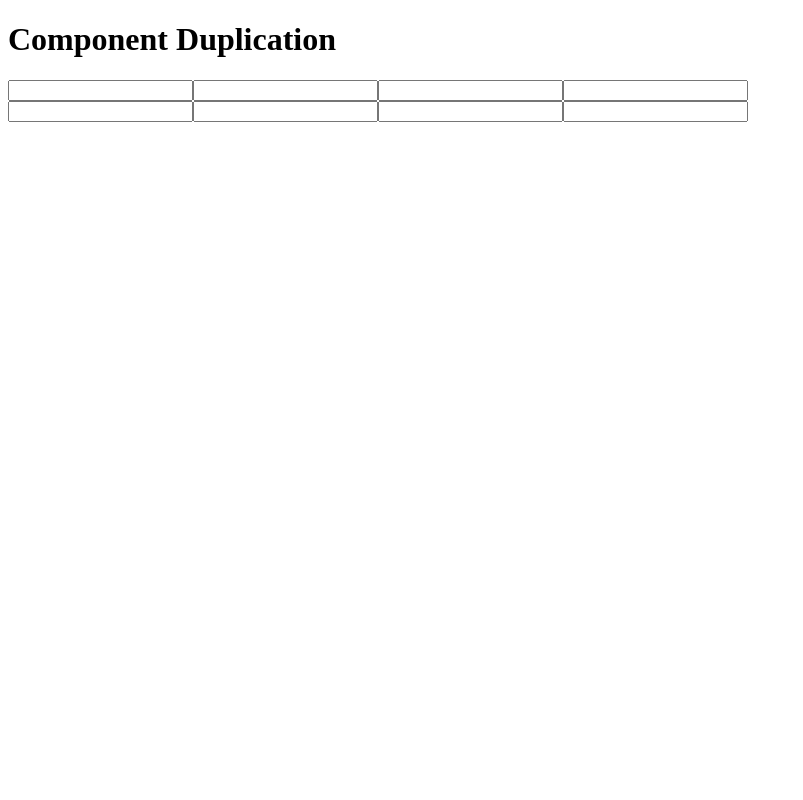
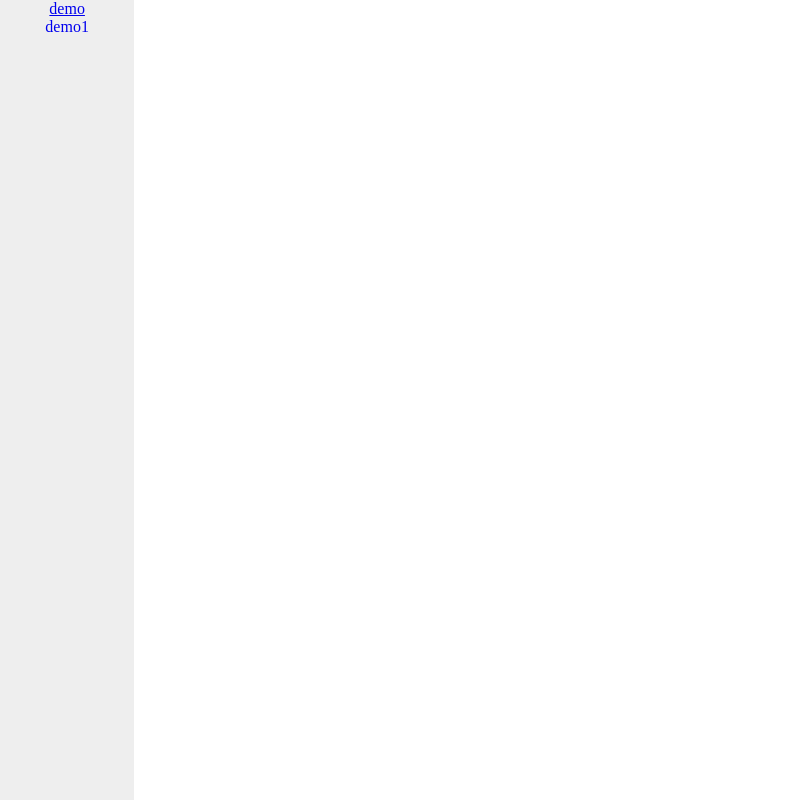
Before and after one commit to TokutyTok/React-Code-Collection, a React (Create React App) app: page / in a window 1280 px wide. Shown: the whole page, without its empty margins (0-803 px from the left). Built offline with nearby package versions, Linux system fonts and the light colour scheme.

Commit message:
React_Router

```diff
--- a/package.json
+++ b/package.json
@@ -8,13 +8,14 @@
     "build": "react-scripts build",
     "test": "react-scripts test",
     "eject": "react-scripts eject"
-    },
+  },
   "keywords": [],
   "author": "",
   "license": "ISC",
   "dependencies": {
     "react": "^18.2.0",
     "react-dom": "^18.2.0",
+    "react-router-dom": "^6.14.2",
     "react-scripts": "^5.0.1"
   },
   "browserslist": {
--- /dev/null
+++ b/src/Router.jsx
@@ -0,0 +1,20 @@
+import { createBrowserRouter } from 'react-router-dom'
+import { Demo } from '../src/pages/Demo'
+
+export const router = createBrowserRouter([
+    {
+        path: '/',
+        element: <Demo />,
+        errorElement: <div>error</div>,
+        children: [
+            {
+                path: 'demo',
+                element: <div>demo</div>,
+            },
+            {
+                path: 'demo/:id',
+                element: <div>demo1</div>,
+            },
+        ],
+    },
+])
--- /dev/null
+++ b/src/css/demo.css
@@ -0,0 +1,38 @@
+html {
+    height: 100%;
+    margin: 0;
+}
+
+body {
+    margin: 0;
+}
+
+ul {
+    list-style: none;
+    text-align: left;
+}
+
+.side {
+    background-color: #eeeeee;
+    width: 150px;
+    height: 100vh;
+    text-align: center;
+}
+
+.content {
+    width: 100%;
+    height: 300px;
+    text-align: center;
+}
+
+.main {
+    display: flex;
+}
+
+.link a {
+    text-decoration: none;
+}
+
+.link:hover a {
+    text-decoration: underline;
+}
--- /dev/null
+++ b/src/pages/Demo.jsx
@@ -0,0 +1,21 @@
+import React from 'react'
+import { Link, Outlet } from 'react-router-dom'
+import {} from '../css/demo.css'
+
+export const Demo = () => {
+    return (
+        <div className='main'>
+            <div className='side'>
+                <div className='link'>
+                    <Link to={`demo`}>demo</Link>
+                </div>
+                <div className='link'>
+                    <Link to={`demo/1`}>demo1</Link>
+                </div>
+            </div>
+            <div className='content'>
+                <Outlet />
+            </div>
+        </div>
+    )
+}
```
Also changed, not shown: src/index.jsx (+4 -3 lines), 1 other file (tests, documents, lock files or other folders).
